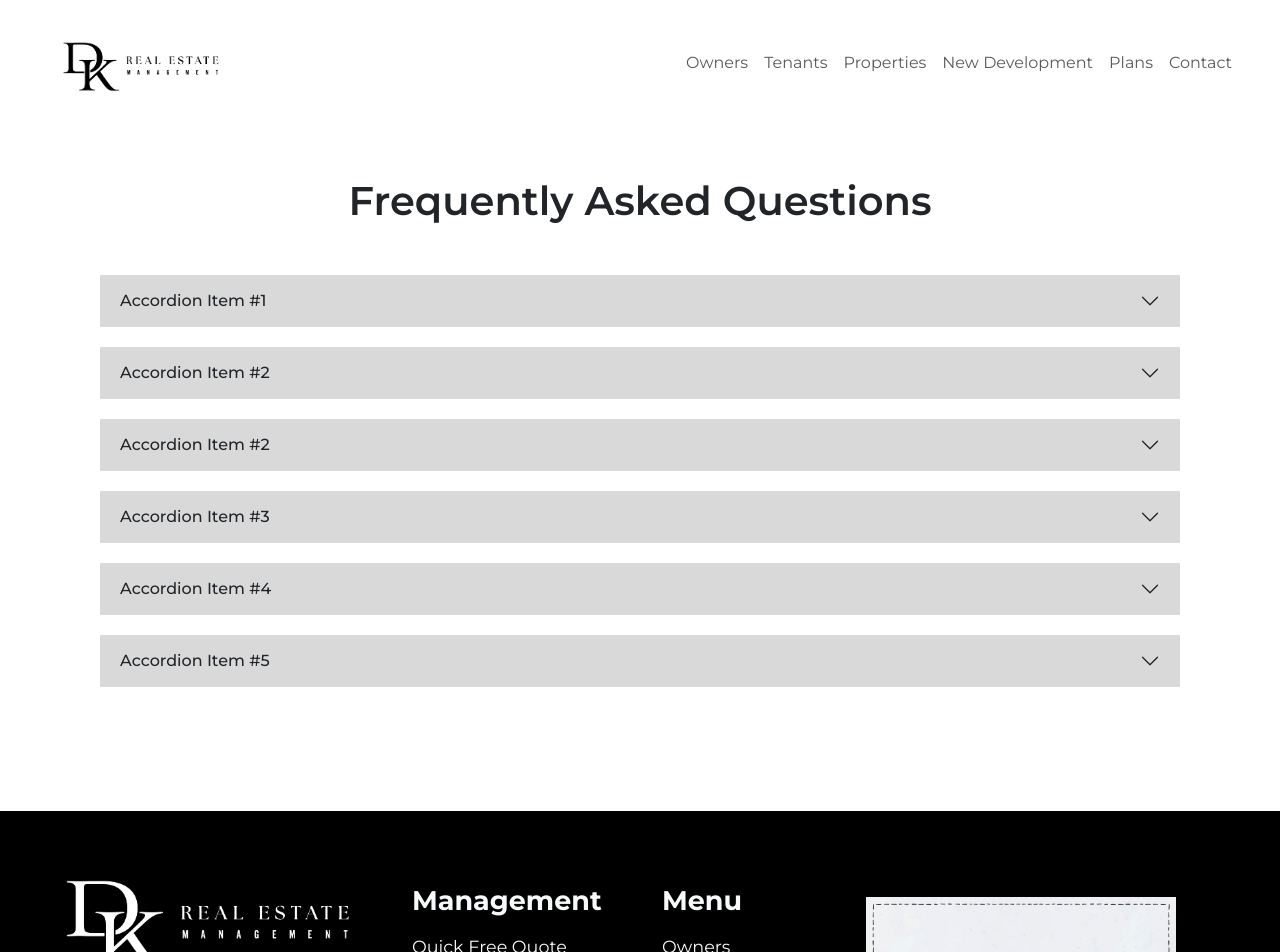
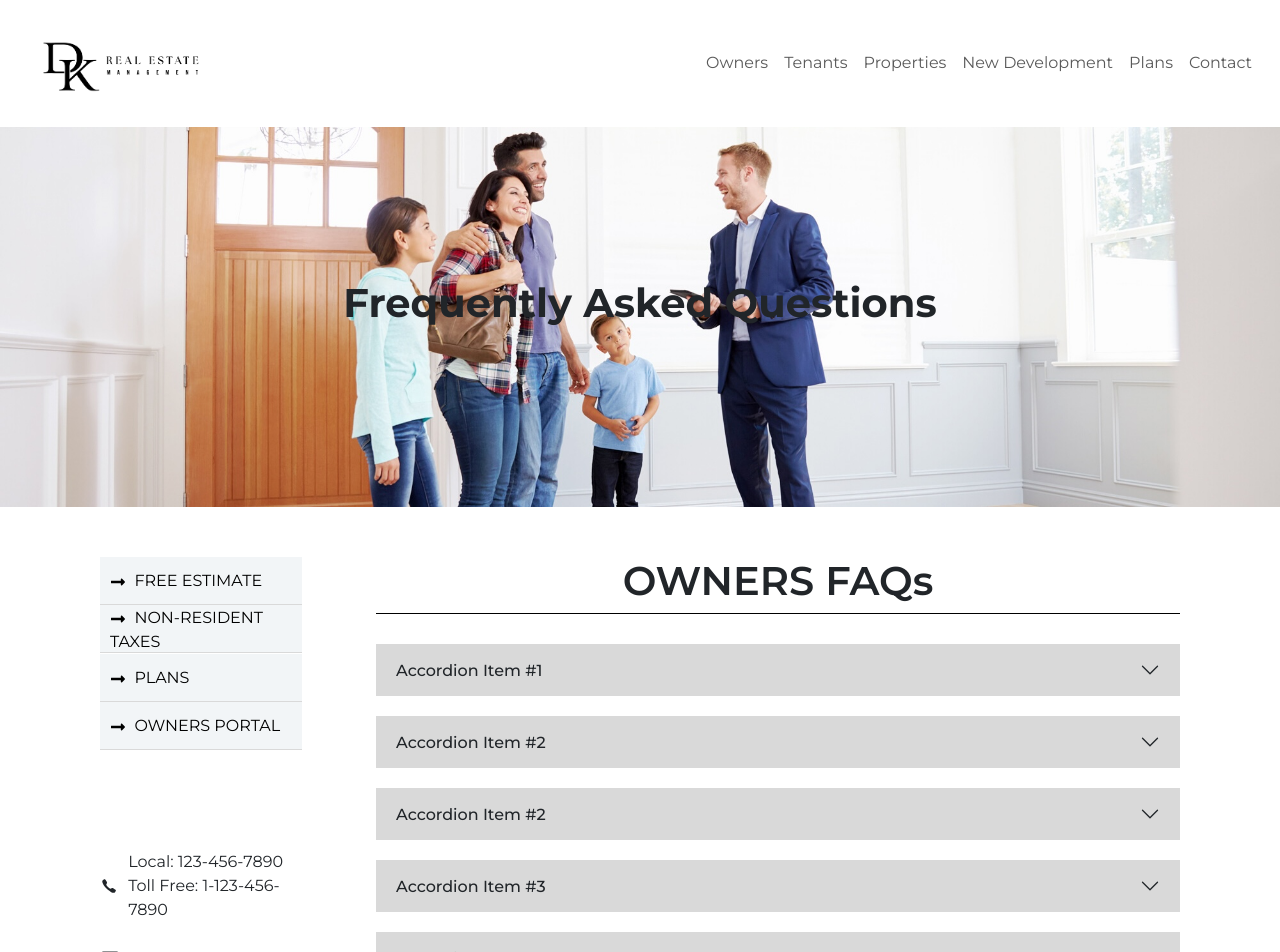
Before and after one commit to mirimkim00/DK-RealEstate, a Next.js app: page /faq-owners in a window 1280 px wide. Shown: the top 952 px of the page. Built offline with nearby package versions, Linux system fonts and the light colour scheme.

Commit message:
owners-faq with responsive design

```diff
--- a/package.json
+++ b/package.json
@@ -10,7 +10,7 @@
   },
   "dependencies": {
     "bootstrap": "^5.3.3",
-    "next": "14.2.3",
+    "next": "^14.2.4",
     "react": "^18",
     "react-bootstrap": "^2.10.2",
     "react-dom": "^18",
--- a/pages/faq-owners.js
+++ b/pages/faq-owners.js
@@ -1,14 +1,77 @@
+import { FiMail } from "react-icons/fi";
+import { IoIosCall } from "react-icons/io";
+import { FaLongArrowAltRight, FaMapMarkerAlt } from "react-icons/fa";
 import styles from '../styles/Owners.module.css';
 import Accordion from 'react-bootstrap/Accordion';
+import menuPagePhoto from '../src/images/Menu_Page_Photo.jpg'
+import Image from 'next/image';
+import { Col, Row } from 'react-bootstrap';
 
 export default function FaqOwners() {
     return (
         <main id={styles.faqOwners}>
+            <div className={styles.hero}>
+                <Image
+                    src={menuPagePhoto}
+                    alt=''
+                />
+                <div>
                     <h1>Frequently Asked Questions</h1>
-            <section className={styles.faqItemsSection}>
+                </div>
+            </div>
+
+            <section className={styles.faqSection}>
+                <Row className={styles.faqMain}>
+                    <Col lg='3' xl={3}>
+                        <div className={styles.sidebar}>
+                            <button>
+                                <FaLongArrowAltRight />
+                                &nbsp; FREE ESTIMATE
+                            </button>
+                            <button>
+                                <FaLongArrowAltRight />
+                                &nbsp; NON-RESIDENT TAXES
+                            </button>
+                            <button>
+                                <FaLongArrowAltRight />
+                                &nbsp; PLANS
+                            </button>
+                            <button>
+                                <FaLongArrowAltRight />
+                                &nbsp; OWNERS PORTAL
+                            </button>
+                        </div>
+
+                        <div className={styles.contactInfo}>
+                            <div>
+                                <IoIosCall />
+                                <p>
+                                    Local: 123-456-7890 <br />
+                                    Toll Free: 1-123-456-7890
+                                </p>
+                            </div>
+                            <div>
+                                <FiMail />
+                                <p>
+                                    DK@dk.ca
+                                </p>
+                            </div>
+                            <div>
+                                <FaMapMarkerAlt />
+                                <p>
+                                    123 Yonge St, Toronto
+                                    Ontario, M1M 1M1
+                                </p>
+                            </div>
+                        </div>
+                    </Col>
+                    <Col>
+                        <div className={styles.faq}>
+                            <h1>OWNERS FAQs</h1>
+                        </div>
                         <Accordion className={styles.faqItems}>
                             <Accordion.Item eventKey="0">
-                        <Accordion.Header className={styles.faqHeader}>Accordion Item #1</Accordion.Header>
+                                <Accordion.Header className={styles.question}>Accordion Item #1</Accordion.Header>
                                 <Accordion.Body>
                                     Lorem ipsum dolor sit amet, consectetur adipiscing elit, sed do
                                     eiusmod tempor incididunt ut labore et dolore magna aliqua. Ut enim ad
@@ -20,7 +83,7 @@ export default function FaqOwners() {
                                 </Accordion.Body>
                             </Accordion.Item>
                             <Accordion.Item eventKey="1">
-                        <Accordion.Header className={styles.faqHeader}>Accordion Item #2</Accordion.Header>
+                                <Accordion.Header className={styles.question}>Accordion Item #2</Accordion.Header>
                                 <Accordion.Body>
                                     Lorem ipsum dolor sit amet, consectetur adipiscing elit, sed do
                                     eiusmod tempor incididunt ut labore et dolore magna aliqua. Ut enim ad
@@ -32,7 +95,7 @@ export default function FaqOwners() {
                                 </Accordion.Body>
                             </Accordion.Item>
                             <Accordion.Item eventKey="2">
-                        <Accordion.Header className={styles.faqHeader}>Accordion Item #2</Accordion.Header>
+                                <Accordion.Header className={styles.question}>Accordion Item #2</Accordion.Header>
                                 <Accordion.Body>
                                     Lorem ipsum dolor sit amet, consectetur adipiscing elit, sed do
                                     eiusmod tempor incididunt ut labore et dolore magna aliqua. Ut enim ad
@@ -44,7 +107,7 @@ export default function FaqOwners() {
                                 </Accordion.Body>
                             </Accordion.Item>
                             <Accordion.Item eventKey="3">
-                        <Accordion.Header className={styles.faqHeader}>Accordion Item #3</Accordion.Header>
+                                <Accordion.Header className={styles.question}>Accordion Item #3</Accordion.Header>
                                 <Accordion.Body>
                                     Lorem ipsum dolor sit amet, consectetur adipiscing elit, sed do
                                     eiusmod tempor incididunt ut labore et dolore magna aliqua. Ut enim ad
@@ -56,7 +119,7 @@ export default function FaqOwners() {
                                 </Accordion.Body>
                             </Accordion.Item>
                             <Accordion.Item eventKey="4">
-                        <Accordion.Header className={styles.faqHeader}>Accordion Item #4</Accordion.Header>
+                                <Accordion.Header className={styles.question}>Accordion Item #4</Accordion.Header>
                                 <Accordion.Body>
                                     Lorem ipsum dolor sit amet, consectetur adipiscing elit, sed do
                                     eiusmod tempor incididunt ut labore et dolore magna aliqua. Ut enim ad
@@ -68,7 +131,7 @@ export default function FaqOwners() {
                                 </Accordion.Body>
                             </Accordion.Item>
                             <Accordion.Item eventKey="5">
-                        <Accordion.Header className={styles.faqHeader}>Accordion Item #5</Accordion.Header>
+                                <Accordion.Header className={styles.question}>Accordion Item #5</Accordion.Header>
                                 <Accordion.Body>
                                     Lorem ipsum dolor sit amet, consectetur adipiscing elit, sed do
                                     eiusmod tempor incididunt ut labore et dolore magna aliqua. Ut enim ad
@@ -80,7 +143,9 @@ export default function FaqOwners() {
                                 </Accordion.Body>
                             </Accordion.Item>
                         </Accordion>
+                    </Col>
+                </Row>
             </section>
-        </main>
+        </main >
     )
 }
--- a/styles/Owners.module.css
+++ b/styles/Owners.module.css
@@ -1,8 +1,81 @@
+/* FAQ - hero */
+.hero {
+  margin-bottom: 50px;
+  position: relative;
+}
+
+.hero img {
+  width: 100vw;
+  height: auto;
+}
+
+.hero h1 {
+  font-weight: 700;
+  text-align: center;
+  position: absolute;
+  margin-left: auto;
+  margin-right: auto;
+  top: 40%;
+  left: 0;
+  right: 0;
+}
+
 /* FAQ */
-#faqOwners h1 {
+.faqMain {
+  justify-content: space-between;
+}
+
+/* FAQ - sidebar */
+.sidebar {
+  margin-bottom: 100px;
+}
+
+.sidebar button {
+  width: 80%;
+  height: 3rem;
+  border: none;
+  border-bottom: 1px solid #d9d9d9;
+  background-color: #f2f5f7;
+  text-align: left;
+  padding: 1px 10px;
+  color: black;
+}
+
+.sidebar button:hover {
+  color: #ffb300;
+}
+
+.sidebar button:active {
+  background-color: #f2f5f7;
+}
+
+/* FAQ - contact info */
+.contactInfo div {
+  width: 80%;
+  display: flex;
+  flex-direction: row;
+  align-items: center;
+  margin-bottom: 25px;
+}
+
+.contactInfo svg {
+  font-size: 20px;
+}
+
+.contactInfo p {
+  margin: 0;
+  padding-left: 10px;
+}
+
+/* FAQ - faq */
+.faq {
+  border-bottom: 1px solid #000;
+  margin-bottom: 30px;
+}
+
+.faq h1 {
+  text-align: center;
   font-weight: 600;
-  text-align: center;
-  margin: 50px 0;
 }
 
 .faqItems > * {
@@ -10,18 +83,74 @@
   --bs-accordion-border-color: transparent !important;
 }
 
-.faqHeader {
+.question {
   --bs-accordion-inner-border-radius: 0;
 }
 
-.faqHeader button {
+.question button {
   background-color: #d9d9d9;
   margin-bottom: 20px;
   font-weight: 500;
 }
 
-@media screen and (max-width: 425px) {
-  .faqItemsSection {
-    padding: 0 40px;
+@media screen and (max-width: 1024px) {
+  .faqMain > div:nth-child(1) {
+    width: 31%;
+  }
+
+  .faqMain > div:nth-child(2) {
+    width: 67%;
+    flex: 0 0 auto;
+  }
+
+  .sidebar button {
+    width: 100%;
+  }
+
+  .contactInfo div {
+    width: 100%;
   }
 }
+
+@media screen and (max-width: 768px) {
+  .faqSection {
+    padding: 0 50px;
+  }
+
+  .faqMain > div:nth-child(1) {
+    display: none;
+  }
+
+  .faqMain > div:nth-child(2) {
+    width: 100%;
+  }
+}
+
+@media screen and (max-width: 425px) {
+  .hero h1 {
+    top: 35%;
+    font-weight: 600;
+    font-size: 25px;
+  }
+
+  .faq h1 {
+    font-size: 23px;
+  }
+
+  .question button {
+    font-size: 15px;
+  }
+}
+
+@media screen and (max-width: 375px) {
+  .hero h1 {
+    top: 25%;
+    padding: 0 10px;
+  }
+}
+
+@media screen and (max-width: 320px) {
+  .hero h1 {
+    top: 17%;
+  }
+}
--- a/styles/globals.css
+++ b/styles/globals.css
@@ -24,3 +24,9 @@ a {
 a:hover {
   color: darkgray;
 }
+
+@media screen and (min-width: 320px) {
+  .container-fluid {
+    padding: 0 20px;
+  }
+}
```
Also changed, not shown: src/images/Menu_Page_Photo.jpg (added), 1 other file (tests, documents, lock files or other folders). Lines whose indentation alone changed are shown as unchanged.
